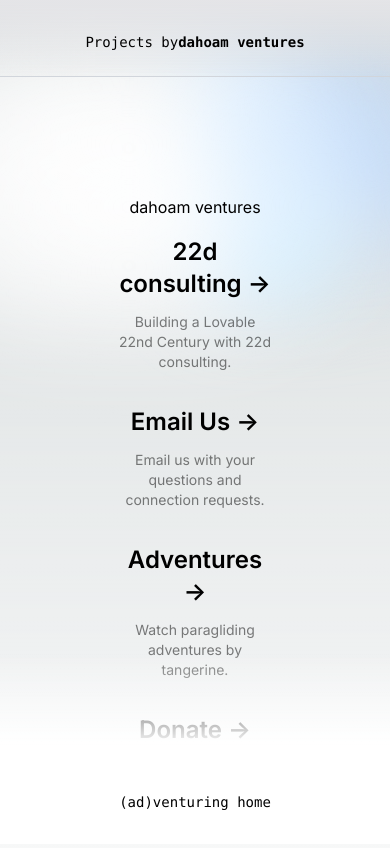
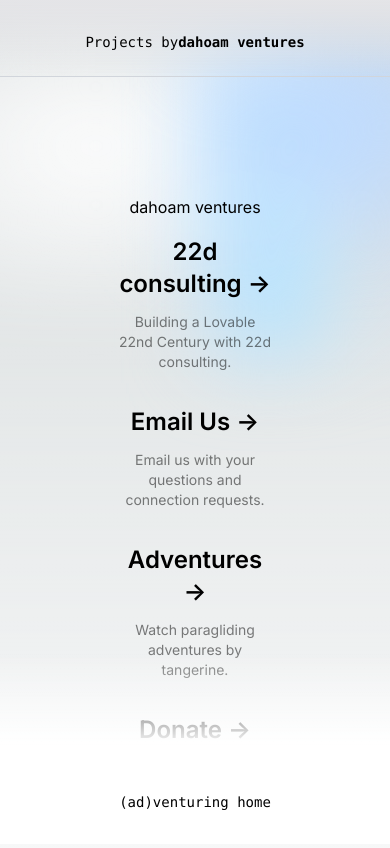
Before and after one commit to daallgeier/dahoam-ventures, a Next.js app: page / in a window 390 px wide. Shown: the top 848 px of the page. Built offline with nearby package versions, Linux system fonts and the light colour scheme.

Commit message:
update page.tsx

```diff
--- a/app/page.tsx
+++ b/app/page.tsx
@@ -30,7 +30,7 @@ export default function Home() {
           priority
         />
       </div>
-      <div className="relative flex place-items-center before:absolute before:h-[300px] before:w-[480px] before:-translate-x-1/2 before:rounded-full before:bg-gradient-radial before:from-white before:to-transparent before:blur-2xl before:content-[''] after:absolute after:-z-20 after:h-[180px] after:w-[240px] after:translate-x-1/3 after:bg-gradient-conic after:from-sky-200 after:via-blue-200 after:blur-2xl after:content-[''] before:dark:bg-gradient-to-br before:dark:from-transparent before:dark:to-blue-700 before:dark:opacity-10 after:dark:from-sky-900 after:dark:via-[#0141ff] after:dark:opacity-40 before:lg:h-[360px] z-[-1]">
+      <div className="relative flex place-items-center before:absolute before:h-[10px] before:w-[480px] before:-translate-x-1/2 before:rounded-full before:bg-gradient-radial before:from-white before:to-transparent before:blur-2xl before:content-[''] after:absolute after:-z-20 after:h-[300px] after:w-[240px] after:translate-x-1/3 after:bg-gradient-conic after:from-sky-200 after:via-blue-200 after:blur-2xl after:content-[''] before:dark:bg-gradient-to-br before:dark:from-transparent before:dark:to-blue-700 before:dark:opacity-10 after:dark:from-sky-900 after:dark:via-[#0141ff] after:dark:opacity-40 before:lg:h-[360px] z-[-1]">
       <p className="relative dark:drop-shadow-[0_0_0.3rem_#ffffff70] dark:invert font-size:35px" >
         dahoam ventures
         </p>
```
